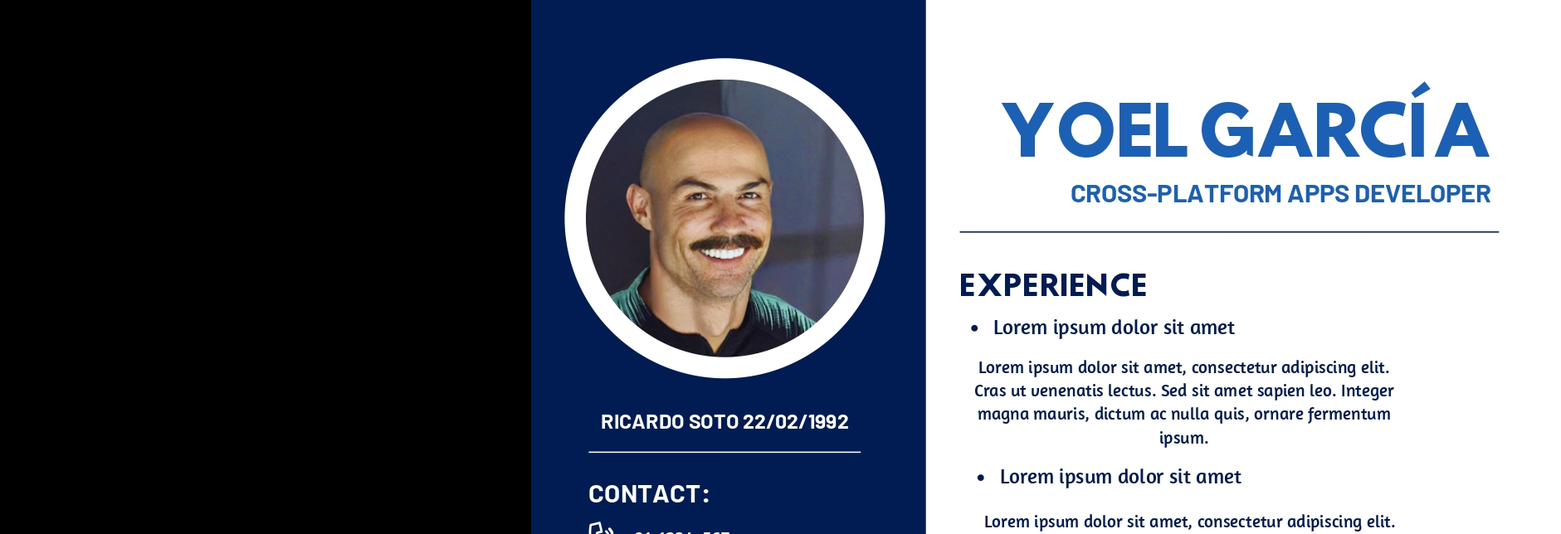
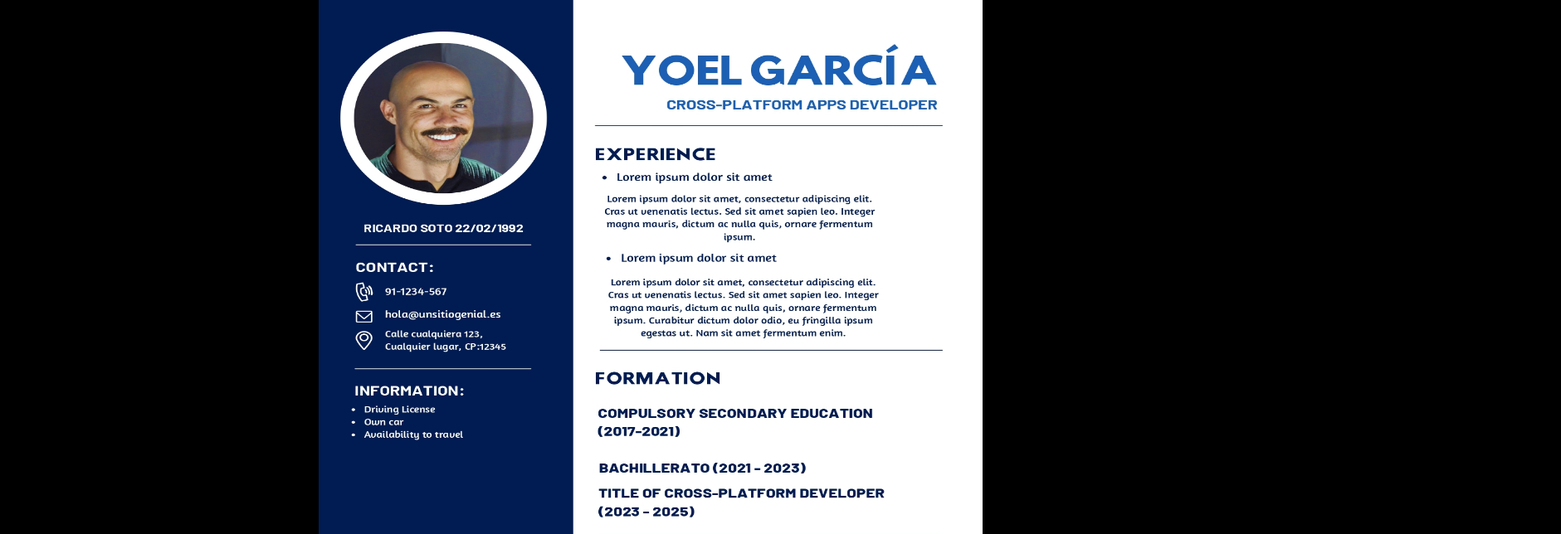
Before and after one commit to YoelGarciaLago/HtmlCss, a plain HTML site: page sobreMin.html in a window 1280 px wide. Shown: the top 644 px of the page at 83% size, 1881 px wide, since content can reach past the window. Drawn offline with Linux system fonts and the light colour scheme.

Commit message:
Terminado sobre min

```diff
--- a/estiloEu.css
+++ b/estiloEu.css
@@ -6,7 +6,7 @@ body{
 .cv{
    width: 50%;
    height: 100%;
-   margin-left: 50%;
+   margin-left: 30%;
    padding-left: auto;
    padding-right: auto;
 }
--- a/sobreMin.html
+++ b/sobreMin.html
@@ -8,7 +8,7 @@
     </head>
     <body>
         <div class="cv">
-            <img src="imgMarcas/CV _page-0001.jpg">
+            <img src="imgMarcas/CV _page-0001.jpg" width="800px" height="950px">
         </div>
     </body>
 </html>
```
